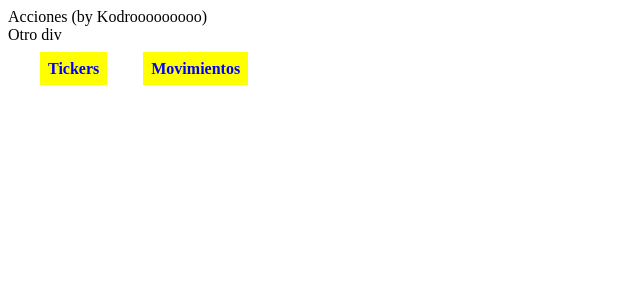
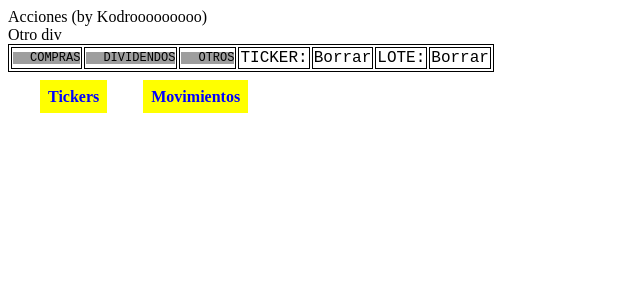
Before and after one commit to fjhernandezferreiro/ACCIONES, a PHP site: page / in a window 1280 px wide. Shown: the top 300 px of the page, without its empty margins (0-640 px from the left). Run offline with PHP 8.4, Linux system fonts and the light colour scheme; grey boxes are pictures that could not be loaded.

Commit message:
Movimientos hasta 2016. Añadidos filtros en JS y CSS.
Movimientos hasta 2016. Añadidos filtros en JS y CSS.

```diff
--- a/acciones.css
+++ b/acciones.css
@@ -23,6 +23,100 @@
 }
 
 table, th , td {
+    border: 1px solid black;
     font-family: 'Courier New', Courier, monospace;
     text-align: right;
 }
+
+td.compra {
+    background-color: lightsalmon;
+    font-weight: bold;
+}
+
+td.dividendo {
+    background-color: lightgreen;
+    font-weight: bold;
+}
+
+td.ampliacion  {
+    background-color: lightgray;
+    font-style: italic;
+}
+
+td.venta  {
+    background-color: lightcoral;
+    font-style: italic;
+}
+
+table th {
+    color: white;
+    text-align: center;
+    padding-right: 2em;
+    padding-left: 2em;
+    margin-left: 0em;
+    font-weight: bolder;
+    background-color: black;
+}
+
+.tdTickers {
+    color: blueviolet;
+    text-align: center;
+    padding-right: 2em;
+    padding-left: 2em;
+    margin-left: 0em;
+    font-weight: bolder;
+    background-color: pink;
+}
+
+.tdTickers:hover {
+    color: pink;
+    background-color: blueviolet;
+}
+
+.tdLote {
+    color: darkblue;
+    text-align: center;
+    padding-right: 2em;
+    padding-left: 2em;
+    margin-left: 0em;
+    font-weight: bolder;
+    background-color: lightgoldenrodyellow;
+}
+
+.tdLote:hover {
+    color: lightgoldenrodyellow;
+    background-color: darkblue;
+}
+
+/*************************************************/
+/*************************************************/
+/*************************************************/
+input[type=radio].css-checkbox {
+    position:absolute; z-index:-1000; left:-1000px; overflow: hidden; clip: rect(0 0 0 0); height:1px; width:1px; margin:-1px; padding:0; border:0;
+}
+
+input[type=radio].css-checkbox + label.css-label {
+    padding-left:17px;
+    height:12px;
+    display:inline-block;
+    line-height:12px;
+    background-repeat:no-repeat;
+    background-position: 0 0;
+    font-size:12px;
+    vertical-align:middle;
+    cursor:pointer;
+
+}
+
+input[type=radio].css-checkbox:checked + label.css-label {
+    background-position: 0 -12px;
+}
+label.css-label {
+background-image:url(http://csscheckbox.com/checkboxes/u/csscheckbox_b2307a28b4566f32019ec2f1dc75922e.png);
+-webkit-touch-callout: none;
+-webkit-user-select: none;
+-khtml-user-select: none;
+-moz-user-select: none;
+-ms-user-select: none;
+user-select: none;
+}
--- a/acciones.js
+++ b/acciones.js
@@ -1,3 +1,6 @@
+var tickerSeleccionado;
+var loteSeleccionado;
+
 /*
     getDataAndFormatElement  --> Recupera los datos de la BBDD y devuelve un JSON
         data                --> Tabla de la BBDD a consultar
@@ -42,29 +45,110 @@ function formatJsonTickers (strJson) {
 }
 
 function formatJsonMovimientos (strJson) {
+    //document.write(strJson);
     var arrayMovimientos = JSON.parse(strJson);
 
     div = document.getElementById("divDatos");
 
-    var out = "<table><th></th>";
+    //Dray table header
+    var out = "<table><th>Ticker</th><th>Operación</th><th>Fecha</th><th>Lote</th><th>Cantidad</th><th>Valor U</th><th>Comisión</th><th>Ret. Orig.</th><th>Ret. Dst.</th><th>Ajuste</th><th>Cambio divisa</th><th>TOTAL</th>";
     var i;
 
+    //Draw table body
+    //document.write(arrayMovimientos.datos.length);
     for(i = 0; i < arrayMovimientos.datos.length; i++) {
-        out += '<tr><td>';
-        out += '<span class="spanTickers" id="' + arrayMovimientos.datos[i].MovimientoId + '">';
-        out += arrayMovimientos.datos[i].ticker + ' (' + arrayMovimientos.datos[i].tipoMovimiento + ')</td>';
-        out += '<td>' + arrayMovimientos.datos[i].fechaMovimiento + '</td>';
-        out += '<td>' + arrayMovimientos.datos[i].cantidad + '</td>';
-        out += '<td>' + arrayMovimientos.datos[i].valorUnitario + '</td>';
-        out += '<td>' + arrayMovimientos.datos[i].comision + '</td>';
-        out += '<td>' + arrayMovimientos.datos[i].retencionOrigen + '</td>';
-        out += '<td>' + arrayMovimientos.datos[i].retencionDestino + '</td>';
-        out += '<td>' + arrayMovimientos.datos[i].ajuste + '</td>';
-        out += '<td>' + arrayMovimientos.datos[i].tipoCambio + '</td>';
+
+        //FILTROS - BEGIN
+        if (document.getElementById("COMPRAS") && document.getElementById("COMPRAS").checked && arrayMovimientos.datos[i].tipoMovimiento != 'COMPRA-ACCIONES') continue;
+        if (document.getElementById("DIVIDENDOS") && document.getElementById("DIVIDENDOS").checked && arrayMovimientos.datos[i].tipoMovimiento != 'ABONO DIVIDENDO') continue;
+        if (loteSeleccionado && arrayMovimientos.datos[i].lote != loteSeleccionado) continue;
+        if (tickerSeleccionado && arrayMovimientos.datos[i].ticker != tickerSeleccionado) continue;
+        //FILTROS - END
+
+        out += '<tr><td class="tdTickers" id="' + arrayMovimientos.datos[i].MovimientoId + '">' + arrayMovimientos.datos[i].ticker + '</td>';
+        switch (arrayMovimientos.datos[i].tipoMovimiento) {
+            case 'COMPRA-ACCIONES':
+                tdclase = "compra";
+            break;
+            case 'ABONO DIVIDENDO':
+                tdclase = "dividendo";
+            break;
+            case 'AMPLIACIÓN LIBERADA':
+                tdclase = "ampliacion";
+            break;
+            case 'ACCIONESxDERECHOS':
+                tdclase = "compra";
+            break;
+            case 'AMPLIACIÓN NO LIBERADA':
+                tdclase = "ampliacion";
+            break;
+            case 'DERECHOSxACCIONES':
+                tdclase = "compra";
+            break;
+            case 'DERECHOS-SOBRANTES (VENDIDOS)':
+                tdclase = "venta";
+            break;
+            case 'DERECHOS-VENDIDOS':
+                tdclase = "venta";
+            break;
+
+
+
+        }
+        out += '<td class="' + tdclase + '">' + arrayMovimientos.datos[i].tipoMovimiento + '</td>';
+        out += '<td class="' + tdclase + '">' + arrayMovimientos.datos[i].fechaMovimiento + '</td>';
+        out += '<td class="tdLote">' + arrayMovimientos.datos[i].lote + '</td>';
+        out += '<td class="' + tdclase + '">' + arrayMovimientos.datos[i].cantidad + '</td>';
+        out += '<td class="' + tdclase + '">' + Number(arrayMovimientos.datos[i].valorUnitario).toFixed(4) + '</td>';
+        out += '<td class="' + tdclase + '">' + Number(arrayMovimientos.datos[i].comision).toFixed(4) + '</td>';
+        out += '<td class="' + tdclase + '">' + Number(arrayMovimientos.datos[i].retencionOrigen).toFixed(4) + '</td>';
+        out += '<td class="' + tdclase + '">' + Number(arrayMovimientos.datos[i].retencionDestino).toFixed(4) + '</td>';
+        out += '<td class="' + tdclase + '">' + Number(arrayMovimientos.datos[i].ajuste).toFixed(4) + '</td>';
+        out += '<td class="' + tdclase + '">' + Number(arrayMovimientos.datos[i].tipoCambio).toFixed(4) + '</td>';
+
+        total = arrayMovimientos.datos[i].cantidad * arrayMovimientos.datos[i].valorUnitario + Number(arrayMovimientos.datos[i].comision) - Number(arrayMovimientos.datos[i].retencionOrigen) - Number(arrayMovimientos.datos[i].retencionDestino) + Number(arrayMovimientos.datos[i].ajuste);
+        if (arrayMovimientos.datos[i].tipoMovimiento=='AMPLIACIÓN LIBERADA') total = 0; // AMPLIACIÓN LIBERADA --> TOTAL = 0
+
+        out += '<td class="' + tdclase + '">' + total.toFixed(4) + ' € </td>';
     }
+
     out += '</table>';
+
+    //alert("happen!!");
+    out += "<p>Registros: " + arrayMovimientos.datos.length + "</p>";
     div.innerHTML = out;
+
+    //EVENT LISTENERS for td elements generated - BEGIN
+    tdTickers = document.getElementsByClassName("tdTickers");
+    for (var i = 0; i < tdTickers.length; ++i) {
+        //tdTickers[i].addEventListener("click", function(){ alert("¿Perdona?"); });
+        tdTickers[i].addEventListener("click", function(){ tickerSeleccionado = this.innerHTML; filtroChange(); });
+    }
+
+    tdLotes = document.getElementsByClassName("tdLote");
+    //alert(tdLotes.length);
+    for (var i = 0; i < tdLotes.length; ++i) {
+        //alert(tdLotes[i].innerHTML);
+        tdLotes[i].addEventListener("click", function(){ loteSeleccionado = this.innerHTML; filtroChange(); });
+        //tdLotes[i].addEventListener("click", function(){ seleccionarLote(tdLotes[i].innerHTML); });
+        //tdLotes[i].addEventListener("click", function(){ document.getElementById("divDebug").innerHTML = this.innerHTML; });
+        //tdLotes[i].addEventListener("click", function(){ alert(this.innerHTML); });
+        //tdLotes[i].addEventListener("click", function(){ document.getElementById("divDebug").innerHTML = "hola"; });
+        //tdLotes[i].addEventListener("click", function(){ alert("¿Perdona?"); });
+    }
+    //EVENT LISTENERS for td elements generated - END
+
+    //alert("What!!");
+    //document.getElementById("divDebug").innerHTML = tickerSeleccionado;
+
 }
+
+
+function filtroChange () {
+    getDataAndFormatElement("cMovimientos",formatJsonMovimientos);
+}
+
+//EVENT LISTENERS
 document.getElementById("spanMenuTickers").addEventListener("click", function(){
     getDataAndFormatElement("cTickers",formatJsonTickers);
 });
@@ -72,3 +156,8 @@ document.getElementById("spanMenuTickers").addEventListener("click", function(){
 document.getElementById("spanMenuMovimientos").addEventListener("click", function(){
     getDataAndFormatElement("cMovimientos",formatJsonMovimientos);
 });
+
+checkboxes = document.getElementsByClassName("css-checkbox");
+for (var i = 0; i < checkboxes.length; ++i) {
+    checkboxes[i].addEventListener("click", function(){ filtroChange(); });
+}
--- a/index.html
+++ b/index.html
@@ -19,8 +19,36 @@
         <![endif]-->
 
         <div id="cabecera">Acciones (by Kodrooooooooo)</div>
-        <div>Otro div</div>
+        <div id="divDebug">Otro div</div>
 
+        <div id="filtros">
+            <!-- RADIO BUTTONS -->
+            <table><tr><td>
+                <input type='radio' name='radiog_dark' id='COMPRAS' class='css-checkbox' checked='checked' />
+                <label for='COMPRAS' class='css-label radGroup2'>COMPRAS</label></td>
+            <td>
+                <input type='radio' name='radiog_dark' id='DIVIDENDOS' class='css-checkbox'/>
+                <label for='DIVIDENDOS' class='css-label radGroup2'>DIVIDENDOS</label></td>
+            <td>
+                <input type='radio' name='radiog_dark' id='OTROS' class='css-checkbox' />
+                <label for='OTROS' class='css-label radGroup2'>OTROS</label>
+            </td>
+            <td id="tdTickerSeleccionado">
+                TICKER:
+            </td>
+            <td>
+                <span id="spanBorrarTickerSeleccionado">Borrar</div>
+            </td>
+            <td id="tdLoteSeleccionado">
+                LOTE:
+            </td>
+            <td>
+                <span id="spanBorrarLoteSeleccionado">Borrar</div>
+            </td>
+            </tr></table>
+
+
+        </div>
         <div id="menu" class="divMenu">
             <span id="spanMenuTickers" class="spanMenu">Tickers</span>
             <span id="spanMenuMovimientos" class="spanMenu">Movimientos</span>
```
Also changed, not shown: php/cMovimientos.php (+29 -20 lines), sql/acciones_sql_leeme.txt (added, +101 -0 lines), csscheckbox_b2307a28b4566f32019ec2f1dc75922e.png (added), 1 other file.
